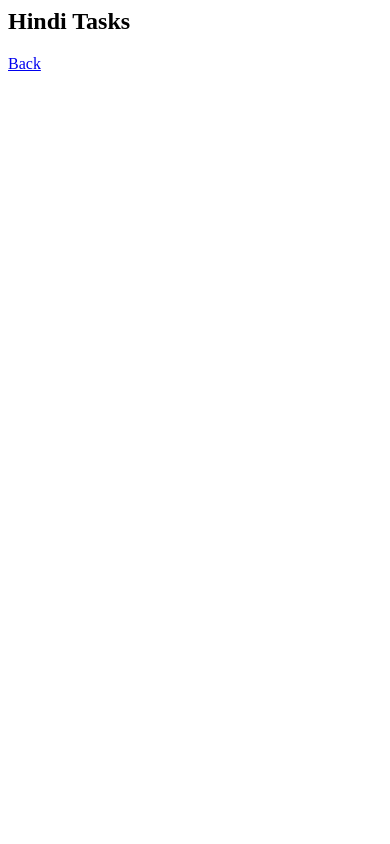
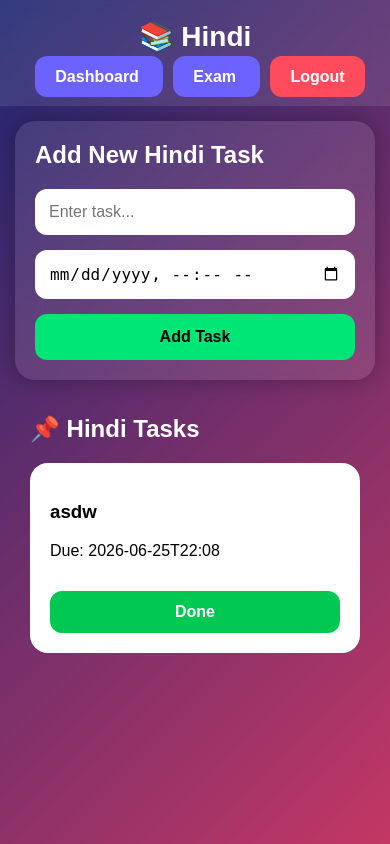
Before and after one commit to shaurya777-shah/aura-todo, a Flask app: page /subject/Hindi in a window 390 px wide. Run offline with Flask 3, Linux system fonts and the light colour scheme; a user stored in the database is signed in; data comes from the database, SQL or seed files in the repository.

Commit message:
Improved subject page UI and mobile support

```diff
--- a/static/style.css
+++ b/static/style.css
@@ -260,3 +260,70 @@ button:hover{
     }
 
 }
+.subject-page{
+    padding:20px;
+}
+
+.empty-box{
+    background:rgba(255,255,255,0.1);
+    padding:30px;
+    border-radius:20px;
+    text-align:center;
+    color:white;
+    margin-top:20px;
+}
+
+@media(max-width:768px){
+
+    .topbar{
+        flex-direction:column;
+        text-align:center;
+        gap:15px;
+        padding:20px;
+    }
+
+    .topbar h1{
+        font-size:28px;
+    }
+
+    .main-grid{
+        grid-template-columns:1fr;
+        padding:15px;
+    }
+
+    .subjects-grid{
+        grid-template-columns:1fr;
+    }
+
+    .tasks-section{
+        padding:15px;
+    }
+
+    .task-card{
+        flex-direction:column;
+        align-items:flex-start;
+        gap:15px;
+    }
+
+    .done-btn{
+        width:100%;
+        text-align:center;
+        box-sizing:border-box;
+    }
+
+    .subject-page{
+        padding:15px;
+    }
+
+    .card{
+        padding:20px;
+    }
+
+    input,
+    select,
+    button{
+        width:100%;
+        box-sizing:border-box;
+    }
+
+}
--- a/templates/subject.html
+++ b/templates/subject.html
@@ -1,10 +1,124 @@
-<h2>{{ subject }} Tasks</h2>
+<!DOCTYPE html>
+<html>
 
-{% for t in tasks %}
-<div>
-<p>{{ t.task }}</p>
-<p>{{ t.due }}</p>
-</div>
-{% endfor %}
+<head>
 
-<a href="/">Back</a>
+    <title>{{subject}} Tasks</title>
+
+    <meta name="viewport" content="width=device-width, initial-scale=1.0">
+
+    <link rel="stylesheet" href="{{ url_for('static', filename='style.css') }}">
+
+</head>
+
+<body>
+
+    <div class="topbar">
+
+        <h1>📚 {{subject}}</h1>
+
+        <div>
+
+            <a href="/dashboard" class="nav-btn">
+                Dashboard
+            </a>
+
+            <a href="/exam" class="nav-btn">
+                Exam
+            </a>
+
+            <a href="/logout" class="logout-btn">
+                Logout
+            </a>
+
+        </div>
+
+    </div>
+
+    <div class="subject-page">
+
+        <div class="card">
+
+            <h2>Add New {{subject}} Task</h2>
+
+            <form action="/add" method="POST">
+
+                <input
+                    type="text"
+                    name="task"
+                    placeholder="Enter task..."
+                    required
+                >
+
+                <input
+                    type="hidden"
+                    name="subject"
+                    value="{{subject}}"
+                >
+
+                <input
+                    type="datetime-local"
+                    name="due"
+                >
+
+                <button type="submit">
+                    Add Task
+                </button>
+
+            </form>
+
+        </div>
+
+        <div class="tasks-section">
+
+            <h2>📌 {{subject}} Tasks</h2>
+
+            {% if tasks %}
+
+                {% for task in tasks %}
+
+                <div class="task-card">
+
+                    <div>
+
+                        <h3>{{task[2]}}</h3>
+
+                        <p>
+                            Due:
+                            {{task[4] if task[4] else "No Due Date"}}
+                        </p>
+
+                    </div>
+
+                    <a
+                        href="/done/{{task[0]}}"
+                        class="done-btn"
+                    >
+                        Done
+                    </a>
+
+                </div>
+
+                {% endfor %}
+
+            {% else %}
+
+                <div class="empty-box">
+
+                    <h3>No tasks yet for {{subject}}</h3>
+
+                    <p>
+                        Add your first task above 🚀
+                    </p>
+
+                </div>
+
+            {% endif %}
+
+        </div>
+
+    </div>
+
+</body>
+
+</html>
```
